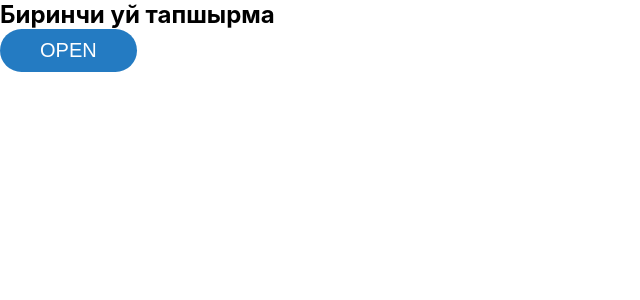
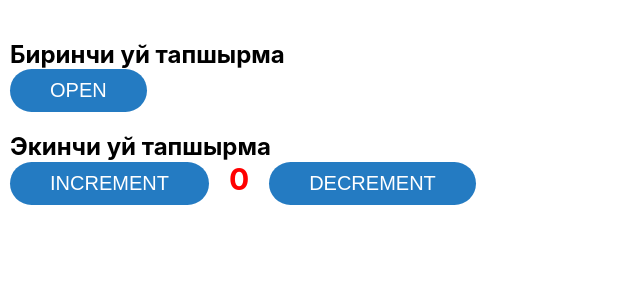
Before and after one commit to Madridista48/new-state-blond, a React (Vite) app: page / in a window 1280 px wide. Shown: the top 300 px of the page, without its empty margins (0-640 px from the left). Built offline with nearby package versions, Linux system fonts and the light colour scheme.

Commit message:
Выполнен второй дз

```diff
--- a/src/components/Main/Card/Card.jsx
+++ b/src/components/Main/Card/Card.jsx
@@ -17,6 +17,7 @@ const Card = ({title, buttonText}) => {
     return (
         <section>
             <Titles title={title} />
+
             <Button text={text?buttonText:"Close"} onClick={changeText}/>
         </section>
     );
--- a/src/components/Main/Main.jsx
+++ b/src/components/Main/Main.jsx
@@ -1,10 +1,43 @@
-import Card from "./Card/Card.jsx";
+import {useState} from "react";
+import Titles from "../Titles/Titles.jsx";
+import Button from "../UI/Button/Button.jsx";
+import css from './Main.module.css'
 
 const Main = () => {
 
+    const [text, setText] = useState(true)
+    const changeText = (e) => {
+        e.preventDefault()
+        setText(prevState => !prevState)
+    }
+
+    const [count, setCount] = useState(0)
+    const plusCount = (e) => {
+        e.preventDefault()
+        setCount(prevState => prevState === 10? prevState: prevState+1)
+    }
+    const minusCount = (e) => {
+        e.preventDefault()
+        setCount(prevState => prevState === -10? prevState: prevState-1)
+    }
+
+
+
     return (
-        <main>
-            <Card title={"Биринчи"} buttonText={"Open"}/>
+        <main className={css.main}>
+            <section className={css.section}>
+                <Titles title={"Биринчи"}/>
+                <Button text={text ? "Open" : "Close"} onClick={changeText}/>
+            </section>
+
+            <section className={css.section}>
+                <Titles title={"Экинчи"}/>
+                <Button text={"Increment"} onClick={plusCount}/>
+                <span className={css.counter}>{count}</span>
+                <Button text={"Decrement"} onClick={minusCount}/>
+            </section>
+
+
         </main>
     );
 };
--- a/src/components/Main/Main.module.css
+++ b/src/components/Main/Main.module.css
@@ -0,0 +1,15 @@
+.main{
+    display: flex;
+    flex-direction: column;
+    row-gap: 20px;
+    padding: 40px 10px;
+}
+.section{
+
+}
+.counter{
+    font-size: 30px;
+    font-weight: bold;
+    color: red;
+    margin: 0 20px;
+}
```
